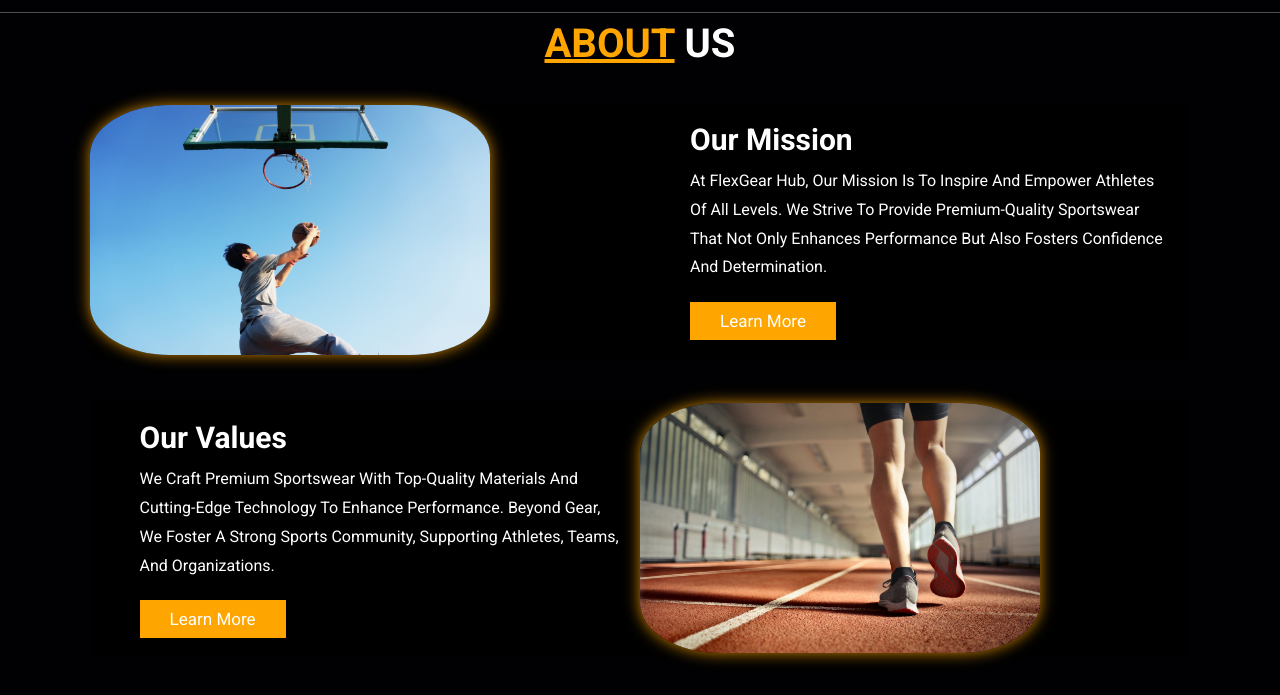
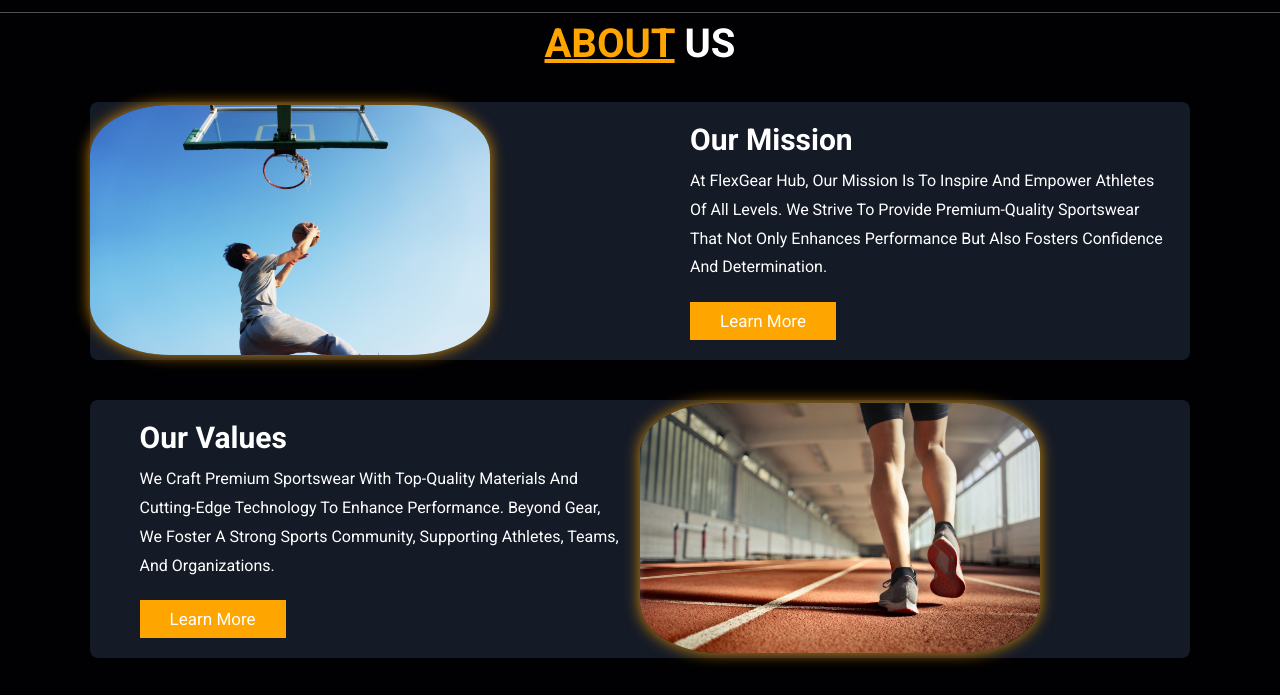
Before and after one commit to Hamza3087/Flex_gear_hub, a plain HTML site: page about.html in a window 1280 px wide. Shown: the part 100-795 px from the top of the page. Drawn offline with Linux system fonts and the light colour scheme.

Commit message:
added stars and changed theme slightly

```diff
--- a/css/Style.css
+++ b/css/Style.css
@@ -365,8 +365,9 @@ section{
 .about .row{
     display: flex;
     align-items: center;
-    background-color: black;
+    background: #141A26; /* Dark background for contrast */
     flex-wrap: wrap;
+    border-radius: 8px;
 }
 .about .row .image{
     flex: 1 1 45rem;
@@ -433,6 +434,11 @@ section{
 }
 
 /* ------------- DEALS PAGE ---------------------*/
+
+.box
+{
+    background: #141A26; /* Dark background for contrast */
+}
 
 .products .box-container{
     display: grid;
```
